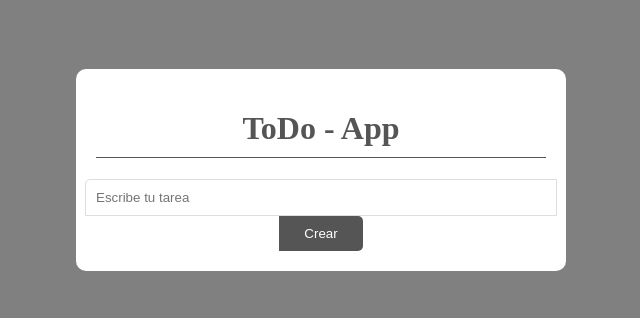
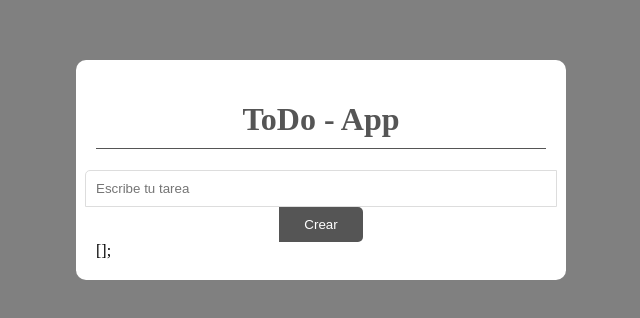
Before and after one commit to sofiamellano/mi-app-react, a React (Create React App) app: page / in a window 1280 px wide. Shown: the part 238-556 px from the top of the page, without its empty margins (319-959 px from the left). Built offline with nearby package versions, Linux system fonts and the light colour scheme.

Commit message:
task, setTasks, useState

```diff
--- a/src/App.jsx
+++ b/src/App.jsx
@@ -1,13 +1,16 @@
+import React, { useState } from 'react';
 import Container from './components/Container';
 import Titulo from './components/Titulo';
-<components></components>
 import Formulario from './components/Formulario';
 
 function App() {
 
+  const [tasks, setTasks] = useState([]);
+
   const onSubmitHandler = (event) => {
     event.preventDefault();
-    console.log(event);
+    if(!event.target.elements.taskName.value) return;
+    setTasks([...tasks, event.target.elements.taskName.value]);
   }
 
   return (
@@ -15,6 +18,7 @@ function App() {
     <Container>
       <Titulo value="ToDo - App" />
       <Formulario onSubmitHandler={onSubmitHandler}/>
+      {JSON.stringify(tasks)};
     </Container>
     </>
   );
--- a/src/components/Formulario.jsx
+++ b/src/components/Formulario.jsx
@@ -2,7 +2,7 @@ function Formulario ({onSubmitHandler}) {
 
     return(
         <form onSubmit={onSubmitHandler} className="form">
-            <input text='text' placeholder="Escribe tu tarea"/>
+            <input name="taskName" text='text' placeholder="Escribe tu tarea"/>
             <button>Crear</button>
         </form>
     );
```
